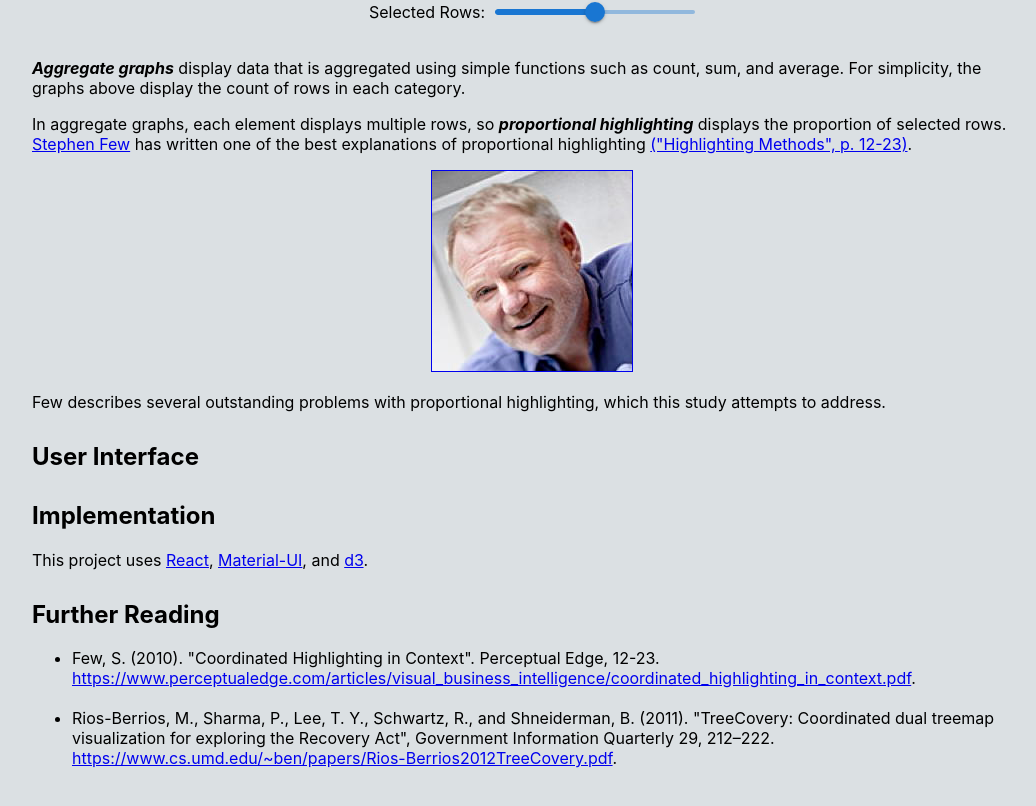
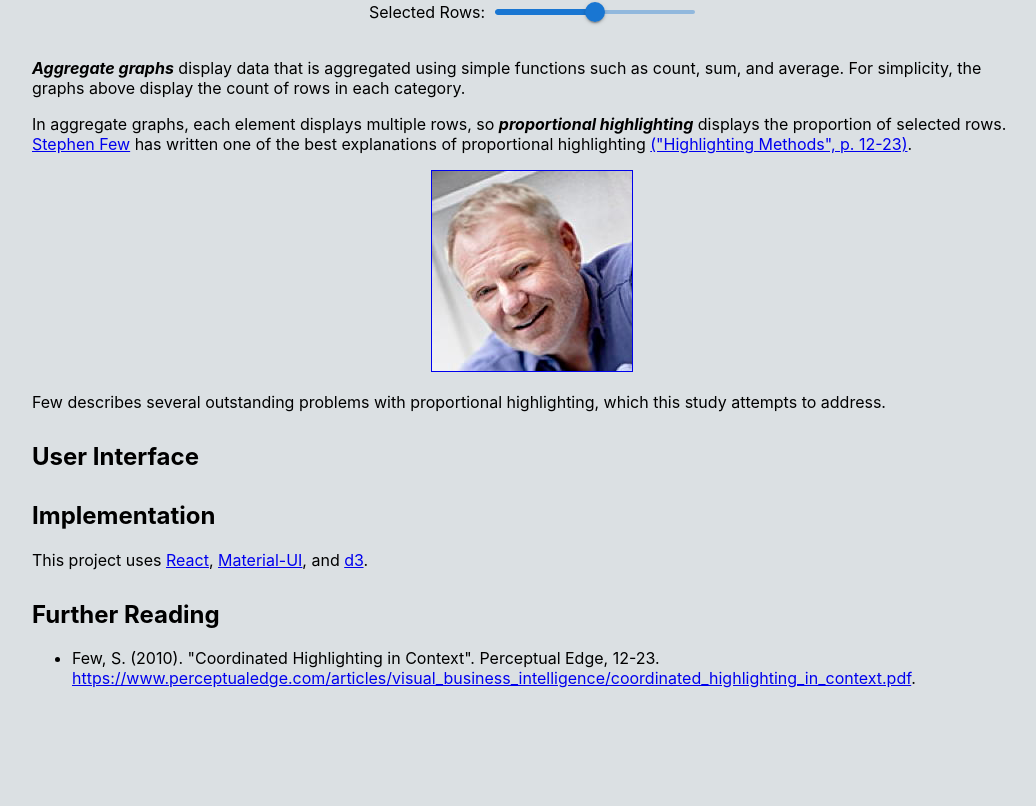
Before and after one commit to hemanrobinson/proportional-highlighting, a React (Create React App) app: page / in a window 1280 px wide. Shown: the part 770-1576 px from the top of the page, without its empty margins (108-1144 px from the left). After the commit the page ends 1504 px from the top, so only its background shows below. Built offline with nearby package versions, Linux system fonts and the light colour scheme.

Commit message:
remove reference

```diff
--- a/src/App.js
+++ b/src/App.js
@@ -52,8 +52,6 @@ const App = () => {
                 <h2>Further Reading</h2>
                 <ul>
                     <li>Few, S. (2010). "Coordinated Highlighting in Context". Perceptual Edge, 12-23. <a href=" https://www.perceptualedge.com/articles/visual_business_intelligence/coordinated_highlighting_in_context.pdf">https://www.perceptualedge.com/articles/visual_business_intelligence/coordinated_highlighting_in_context.pdf</a>.</li><br/>
-                    <li>Rios-Berrios, M., Sharma, P., Lee, T. Y., Schwartz, R., and Shneiderman, B. (2011).                    "TreeCovery: Coordinated dual treemap visualization for exploring the Recovery Act",
-                        Government Information Quarterly 29, 212–222. <a href="https://www.cs.umd.edu/~ben/papers/Rios-Berrios2012TreeCovery.pdf">https://www.cs.umd.edu/~ben/papers/Rios-Berrios2012TreeCovery.pdf</a>.</li><br/>
                 </ul>
             </div>
         </div>
```
Also changed, not shown: 2 other files (tests, documents, lock files or other folders).
